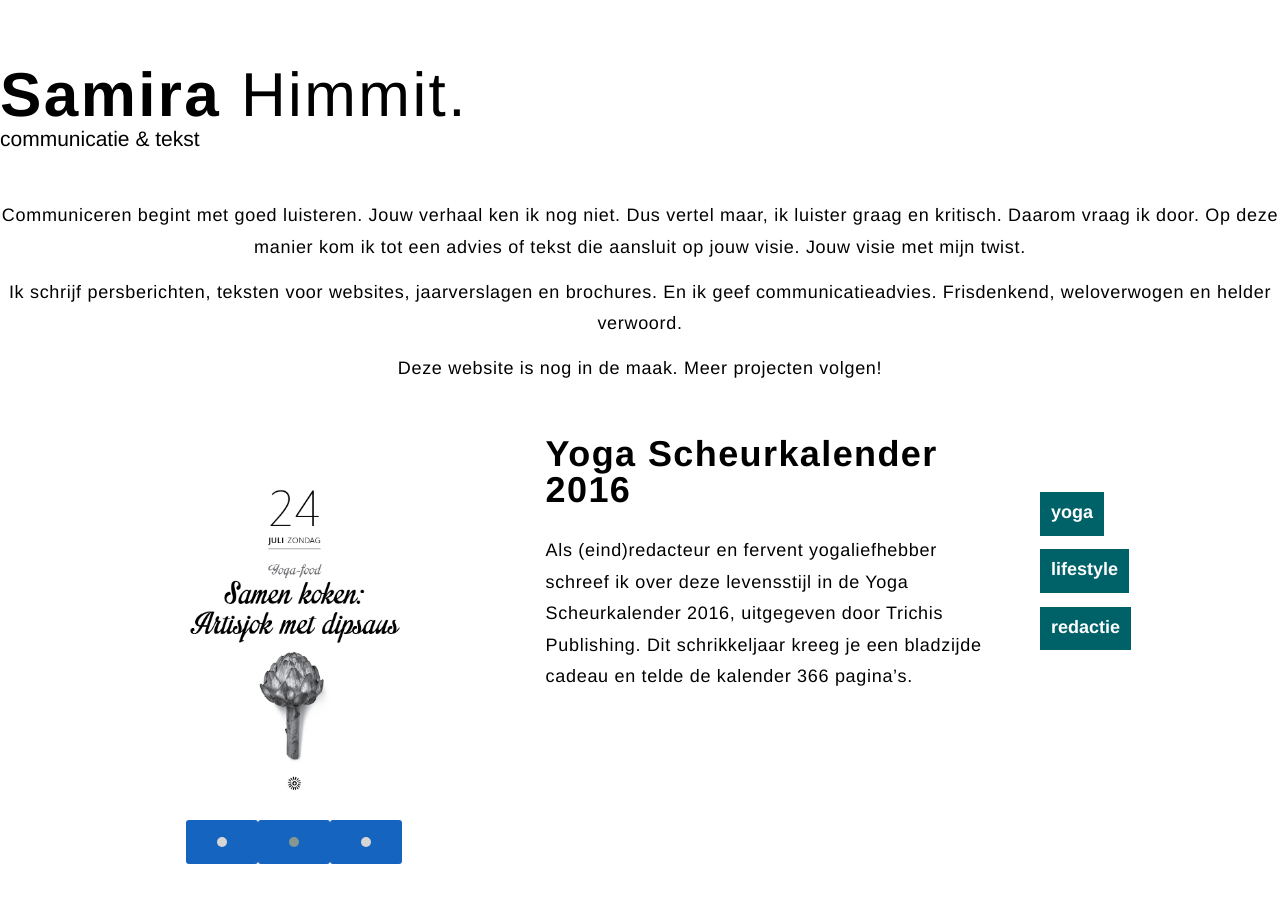
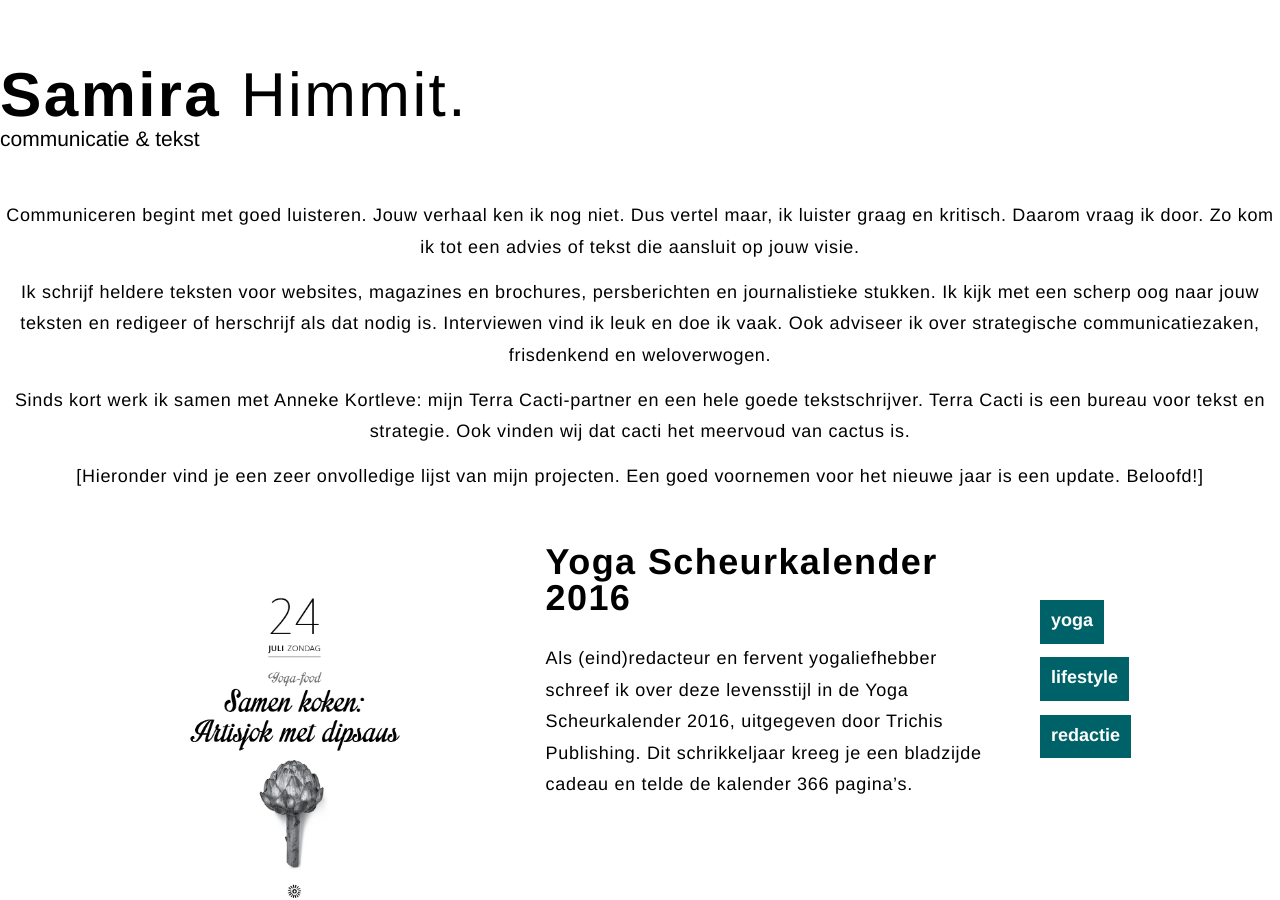
Before and after one commit to samirahimmit/samirahimmit.github.io, a Jekyll site: the page built from content/00-intro.md, in a window 1280 px wide and 900 px high. Built offline with Jekyll 4.4.1, drawn with Linux system fonts in a browser that asks for light colours; nearby versions of some CDN libraries; our own code applies the rules of GitHub Pages for plain Markdown files; library files that are not in the unit come from our copies.

Commit message:
Update 00-intro.md

```diff
--- a/content/00-intro.md
+++ b/content/00-intro.md
@@ -1,5 +1,7 @@
-Communiceren begint met goed luisteren. Jouw verhaal ken ik nog niet. Dus vertel maar, ik luister graag en kritisch. Daarom vraag ik door. Op deze manier kom ik tot een advies of tekst die aansluit op jouw visie. Jouw visie met mijn twist.
+Communiceren begint met goed luisteren. Jouw verhaal ken ik nog niet. Dus vertel maar, ik luister graag en kritisch. Daarom vraag ik door. Zo kom ik tot een advies of tekst die aansluit op jouw visie.
 
-Ik schrijf persberichten, teksten voor websites, jaarverslagen en brochures. En ik geef communicatieadvies. Frisdenkend, weloverwogen en helder verwoord.
+Ik schrijf heldere teksten voor websites, magazines en brochures, persberichten en journalistieke stukken. Ik kijk met een scherp oog naar jouw teksten en redigeer of herschrijf als dat nodig is. Interviewen vind ik leuk en doe ik vaak. Ook adviseer ik over strategische communicatiezaken, frisdenkend en weloverwogen.
 
-Deze website is nog in de maak. Meer projecten volgen!
+Sinds kort werk ik samen met Anneke Kortleve: mijn Terra Cacti-partner en een hele goede tekstschrijver. Terra Cacti is een bureau voor tekst en strategie. Ook vinden wij dat cacti het meervoud van cactus is.
+
+[Hieronder vind je een zeer onvolledige lijst van mijn projecten. Een goed voornemen voor het nieuwe jaar is een update. Beloofd!]
```
